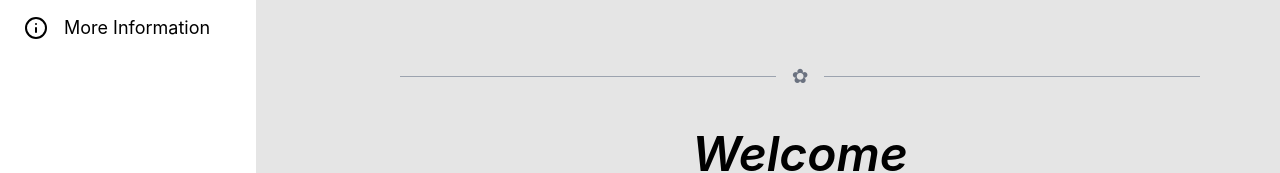
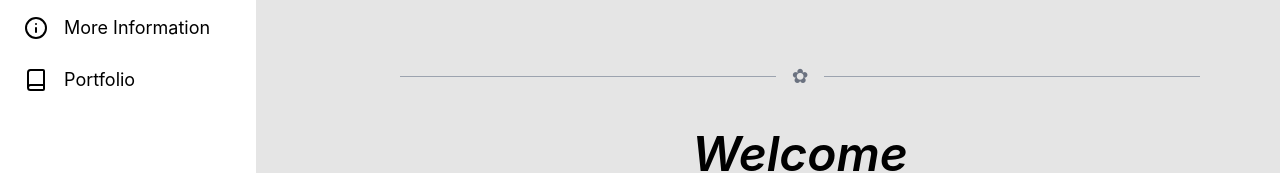
Before and after one commit to amond049/mehendhibyb, a Next.js app: page / in a window 1280 px wide. Shown: the part 354-527 px from the top of the page. Built offline with nearby package versions, Linux system fonts and the light colour scheme.

Commit message:
Added the portfolio page and the corresponding API endpoints

```diff
--- /dev/null
+++ b/app/api/grabPortfolio/image/route.ts
@@ -0,0 +1,35 @@
+// app/api/grabPortfolio/image/route.ts
+import { NextRequest, NextResponse } from "next/server";
+import { S3Client, GetObjectCommand } from "@aws-sdk/client-s3";
+
+const s3 = new S3Client({
+  region: process.env.AWS_REGION!,
+  credentials: {
+    accessKeyId: process.env.AWS_ACCESS_KEY_ID!,
+    secretAccessKey: process.env.AWS_SECRET_ACCESS_KEY!,
+  },
+});
+
+export async function GET(req: NextRequest) {
+  try {
+    const key = req.nextUrl.searchParams.get("key");
+    if (!key) return NextResponse.json({ error: "No key provided" }, { status: 400 });
+
+    const command = new GetObjectCommand({
+      Bucket: process.env.AWS_BUCKET_NAME!,
+      Key: key,
+    });
+
+    const s3Response = await s3.send(command);
+
+    const body = s3Response.Body;
+    const contentType = s3Response.ContentType || "application/octet-stream";
+
+    return new Response(body as any, {
+      headers: { "Content-Type": contentType },
+    });
+  } catch (err) {
+    console.error("Error fetching S3 image:", err);
+    return NextResponse.json({ error: "Failed to fetch image" }, { status: 500 });
+  }
+}
--- /dev/null
+++ b/app/api/grabPortfolio/route.ts
@@ -0,0 +1,32 @@
+// app/api/grabPortfolio/route.ts
+import { NextResponse } from "next/server";
+import { S3Client, ListObjectsV2Command } from "@aws-sdk/client-s3";
+
+const s3 = new S3Client({
+  region: process.env.AWS_REGION!,
+  credentials: {
+    accessKeyId: process.env.AWS_ACCESS_KEY_ID!,
+    secretAccessKey: process.env.AWS_SECRET_ACCESS_KEY!,
+  },
+});
+
+export async function GET() {
+  try {
+    const command = new ListObjectsV2Command({
+      Bucket: process.env.AWS_BUCKET_NAME!,
+      Prefix: "portfolio/",
+    });
+
+    const response = await s3.send(command);
+
+    // app/api/grabPortfolio/route.ts
+const images = response.Contents
+  ?.filter((item) => !item.Key?.endsWith("/")) // skip folders
+  .map((item) => `/api/grabPortfolio/image?key=${encodeURIComponent(item.Key!)}`) || [];
+
+    return NextResponse.json(images);
+  } catch (err) {
+    console.error("Error listing images:", err);
+    return NextResponse.json({ error: "Failed to fetch images" }, { status: 500 });
+  }
+}
--- /dev/null
+++ b/app/api/test/route.ts
@@ -0,0 +1,6 @@
+// app/api/test/route.ts
+import { NextResponse } from "next/server";
+export async function GET() {
+  console.log("Test API route hit!");
+  return NextResponse.json({ ok: true });
+}
--- /dev/null
+++ b/app/portfolio/page.tsx
@@ -0,0 +1,37 @@
+"use client";
+
+import useSWR from "swr";
+import { useTranslation } from "react-i18next";
+
+const fetcher = (url: string) => fetch(url).then((res) => res.json());
+
+export default function PortfolioPage() {
+    const { t } = useTranslation();
+    const { data: images, error } = useSWR("/api/grabPortfolio", fetcher);
+    console.log("images:", images);
+
+    if (error) return <div className="text-center mt-10">Error loading images</div>;
+    if (!images) return <div className="text-center mt-10">Loading...</div>;
+
+    return (
+        <div className="min-h-screen bg-gray-50 p-6">
+        <h1 className="text-3xl font-bold text-center mb-8">{t("portfolioPage.title")}</h1>
+
+        <div className="grid grid-cols-1 sm:grid-cols-2 md:grid-cols-3 lg:grid-cols-4 gap-6 items-center">
+            {images.map((src: string) => (
+            <div
+                key={src}
+                className="flex items-center justify-center rounded-lg overflow-hidden bg-white shadow-md transition-transform duration-300 hover:scale-105 hover:shadow-2xl"
+            >
+                <img
+                src={src}
+                alt="Portfolio Image"
+                className="rounded-lg w-full"
+                loading="lazy"
+                />
+            </div>
+            ))}
+        </div>
+        </div>
+    );
+}
--- a/components/sidebar.tsx
+++ b/components/sidebar.tsx
@@ -11,7 +11,7 @@ import {
   ShoppingBag,
   ShoppingCart,
   Info,
-  InfoIcon
+  Book
 } from "lucide-react";
 import Link from "next/link";
 import { usePathname } from "next/navigation";
@@ -29,7 +29,8 @@ export default function Sidebar({ collapsed, setCollapsed }: any) {
     { name: t("sections.sideBar.store"), icon: Store, href: "/store" },
     { name: t("sections.sideBar.customOrders"), icon: ShoppingBag, href: "/customorders" },
     { name: t("sections.sideBar.cart"), icon: ShoppingCart, href: "/cart" },
-    { name: t("sections.sideBar.information"), icon: InfoIcon, href: "/information" },
+    { name: t("sections.sideBar.information"), icon: Info, href: "/information" },
+    { name: t("sections.sideBar.portfolio"), icon: Book, href: "/portfolio" },
   ];
 
   return (
--- a/package.json
+++ b/package.json
@@ -9,6 +9,9 @@
     "lint": "eslint"
   },
   "dependencies": {
+    "@aws-sdk/client-s3": "^3.1009.0",
+    "@aws-sdk/credential-providers": "^3.1009.0",
+    "@aws-sdk/s3-request-presigner": "^3.1009.0",
     "formidable": "^3.5.4",
     "heic2any": "^0.0.4",
     "i18next": "^25.8.18",
@@ -19,7 +22,8 @@
     "react-dom": "19.2.3",
     "react-dropzone": "^15.0.0",
     "react-i18next": "^16.5.8",
-    "react-icons": "^5.6.0"
+    "react-icons": "^5.6.0",
+    "swr": "^2.4.1"
   },
   "devDependencies": {
     "@tailwindcss/postcss": "^4",
--- a/public/locales/en/common.json
+++ b/public/locales/en/common.json
@@ -72,6 +72,9 @@
         "afterCareInstructions5": "Store cones in freezer/refrigerators for longer lasting paste ",
         "afterCareInstructions6": "Enjoy!"
     },
+    "portfolioPage": {
+        "title": "My Portfolio"
+    },
     "buttons": {
         "addToCart": "Add to Cart"
     },
@@ -97,7 +100,8 @@
             "customOrders": "Custom Orders",
             "store": "Store",
             "cart": "Cart",
-            "information": "More Information"
+            "information": "More Information",
+            "portfolio": "Portfolio"
         },
         "sideNav": {
             "welcome": "Welcome",
```
Also changed, not shown: app/api/grabRoulette/route.ts (added), app/api/grabStaining/route.ts (added), 1 other file (tests, documents, lock files or other folders).
